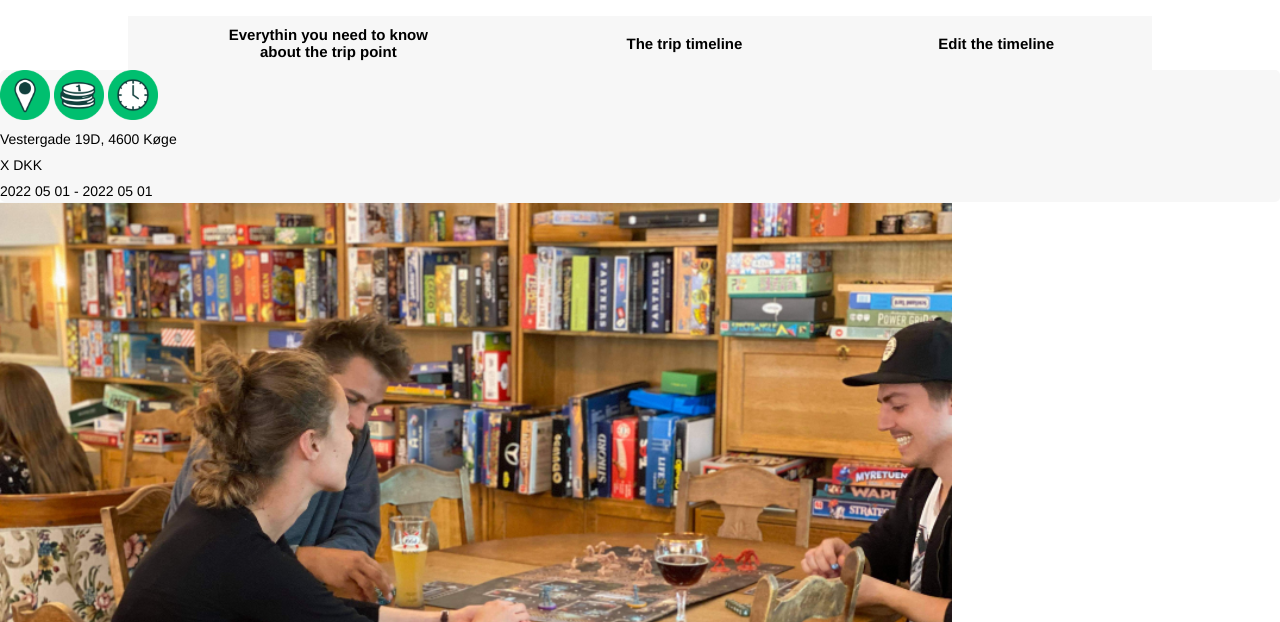
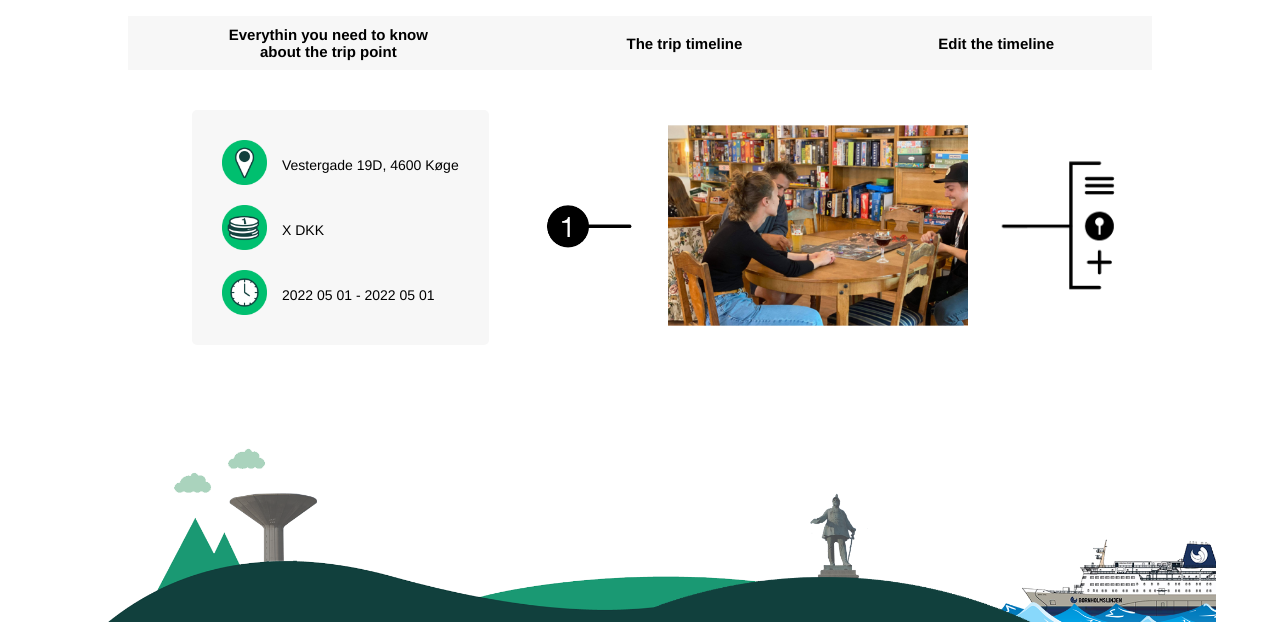
Before and after one commit to L1zzzz/Oplev-Koege, a plain HTML site: page trip.html in a window 1280 px wide. Shown: the part 178-800 px from the top of the page. Drawn offline with Linux system fonts and the light colour scheme.

Commit message:
added stuff

```diff
--- a/main.js
+++ b/main.js
@@ -1,3 +1,7 @@
-let btn = document.querySelector(".pin-button-braetspil")
-let addHere = document.querySelector(".selected-items-table")
-local storage
+let btnBraetspil = document.querySelector(".pin-button-braetspil")
+
+btnBraetspil.addEventListener("click", function() {
+    window.localStorage.setItem("braetspil", "true")
+})
+
+// after clicking on the button, add element to the storage
--- a/style.css
+++ b/style.css
@@ -149,20 +149,78 @@ h1 {
 }
 
 .green-icon {
-    height: 50px;
+    height: 45px;
+}
+
+.trip-main-flex{
+    margin-top: 40px;
+    margin-left: 15%;
+    margin-bottom: 90px;
+}
+
+.trip-main-flex-element {
+    display: flex;
+    flex-direction: row;
+    column-gap: 30px;
+    align-items: center;
+}
+
+.icon-adress {
+    grid-area: icon-adress;
+}
+
+.icon-money {
+    grid-area: icon-money;
+}
+
+.icon-duration {
+    grid-area: icon-duration;
+}
+
+.adress {
+    grid-area: adress;
+}
+
+.price {
+    grid-area: price;
+}
+
+.opening {
+    grid-area: opening;
 }
 
 .trip-info {
     background-color: var(--grey);
     border-radius: 5px;
+    display: grid;
+    grid-template-areas:
+    "icon-adress adress"
+    "icon-money price"
+    "icon-duration opening";
+    align-items: center;
+    column-gap: 15px;
+    row-gap: 20px;
+    padding: 30px;
 }
-/*
+
+.trip-place-img img{
+    width: 300px;
+}
+
+.trip-edit-div img{
+    height: 200px;
+}
+
+.smaller img{
+    height: 150px;
+}
+
 .display-none {
     display: none;
 }
-*/
 
 
+/* footer */
 
 
 .upperfooter img{
@@ -171,12 +229,14 @@ h1 {
     margin-left: auto;
     margin-right: auto;
 }
+
 .lowerfooter {
     background-color: var(--dark-green);
     color: white;
 
     text-align: center;
 }
+
 .footer-toptext {
     display: flex;
     text-align: center;
@@ -185,10 +245,12 @@ h1 {
 
 
 }
+
 .footer-toptext p{
     margin-left: 20px;
     font-family: Arial, Helvetica, sans-serif;
 }
+
 .footer-bottext {
     display: flex;
     justify-content: space-between;
@@ -198,16 +260,20 @@ h1 {
     padding-bottom: 2%;
     text-align: left;
 }
+
 .footer-bottext section{
     max-width: 25%;
 }
+
 .logos {
     display:flex;
     justify-content: space-between;
 }
+
 .logos img{
     height: 35px;
 }
+
 .footer {
     font-family: Arial, Helvetica, sans-serif;
     left: 0;
@@ -217,6 +283,7 @@ h1 {
     color: white;
     text-align: center;
 }
+
 .footer p {
     font-family: Arial, Helvetica, sans-serif;
 }
--- a/trip.html
+++ b/trip.html
@@ -4,7 +4,7 @@
     <meta charset="utf-8">
     <title>Dining</title>
     <link rel="stylesheet" type="text/css" href="style.css">
-    <script src="main.js" defer></script>
+    <script src="trip.js" defer></script>
 </head>
 
 <body>
@@ -32,17 +32,18 @@
     </div>
 
     <div class="trip-main-flex">
-        <div class="flex-braetspil display-none">
+        <div class="trip-main-flex-element flex-braetspil display-none">
             <div class="trip-info">
-                <img class="green-icon" src="address-icon.png" alt="Adress icon">
-                <img class="green-icon" src="money-icon.png" alt="Money icon">
-                <img class="green-icon" src="duration-icon.png" alt="Duration icon">
-                <p>Vestergade 19D, 4600 Køge</p>
-                <p>X DKK</p>
-                <p>2022 05 01 - 2022 05 01</p>
+                <img class="green-icon" class="icon-adress" src="address-icon.png" alt="Adress icon">
+                <img class="green-icon" class="icon-money" src="money-icon.png" alt="Money icon">
+                <img class="green-icon" class="icon-duration" src="duration-icon.png" alt="Duration icon">
+                <p class="adress">Vestergade 19D, 4600 Køge</p>
+                <p class="price">X DKK</p>
+                <p class="oepning">2022 05 01 - 2022 05 01</p>
             </div>
+            <div class="trip-edit-div smaller"><img src="number-uno.png" alt="Number one"></div>
             <div class="trip-place-img"> <img class="braetspilpic" src="braetspil.png" alt=""></div>
-            <div class="trip-edit-div"></div>
+            <div class="trip-edit-div"><img src="options.png" alt="Options menu"></div>
         </div>
     </div>
 
--- /dev/null
+++ b/trip.js
@@ -0,0 +1,9 @@
+let braetspilSection = document.querySelector(".flex-braetspil")
+let braetspilValue = window.localStorage.getItem("braetspil")
+if (braetspilValue = "true") {
+    braetspilSection.classList.remove("display-none")
+}
+
+// take value of braetspil from the storage
+// if the value of braetspil is true, delete one class
+//      from the section
```
Also changed, not shown: number-uno.png (added), options.png (added).
